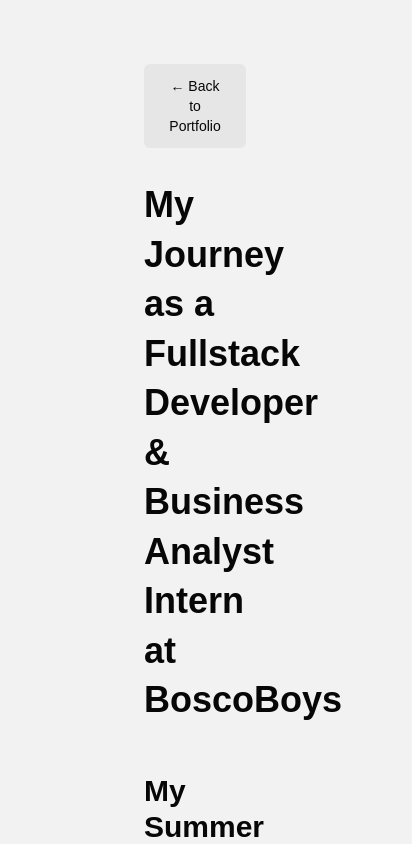
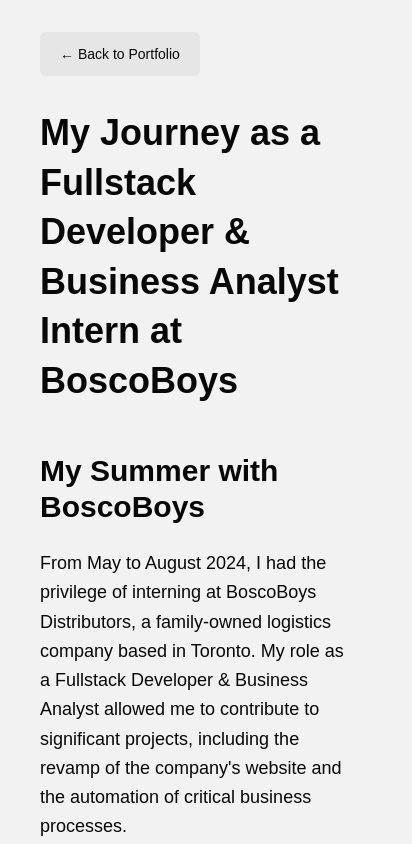
Before and after one commit to P541M/portfolio-old, a React (Create React App) app: page /s24-work-term-report in a window 390 px wide. Shown: the top 844 px of the page, 412 px wide, since content can reach past the window. Built offline with nearby package versions, Linux system fonts and the light colour scheme.

Commit message:
feat: adjusted padding of all components

```diff
--- a/src/components/Content.jsx
+++ b/src/components/Content.jsx
@@ -229,7 +229,7 @@ const Content = () => {
   };
 
   return (
-    <div className="fade-up-three px-20">
+    <div className="fade-up-three px-6 sm:px-8 md:px-16 lg:px-20">
       <section aria-labelledby="projects-title" className="projects">
         <h2 id="projects-title" className="sr-only">
           Projects
--- a/src/components/S24WorkTermReport.jsx
+++ b/src/components/S24WorkTermReport.jsx
@@ -15,8 +15,11 @@ const S24WorkTermReport = () => {
   };
 
   return (
-    <div className="mt-16 flex justify-center px-20">
-      <div id="s24-work-term-report" className="w-full px-16">
+    <div className="mt-8 flex justify-center px-4 sm:mt-12 sm:px-8 md:mt-16 md:px-16 lg:mt-20 lg:px-20">
+      <div
+        id="s24-work-term-report"
+        className="w-full px-6 sm:px-8 md:px-12 lg:px-16"
+      >
         <button
           onClick={handleBack}
           className="mb-8 inline-flex items-center rounded-md bg-bgContrast px-5 py-3 text-sm text-text transition duration-300 ease-in-out hover:bg-primary hover:text-bgContrast"
```
